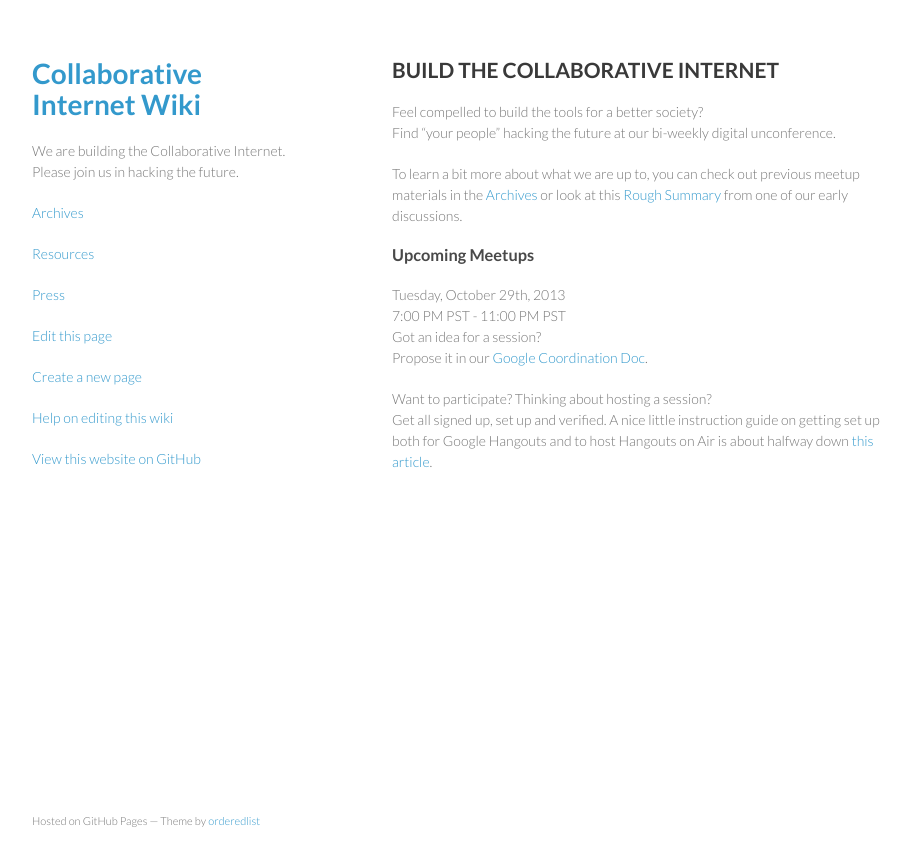
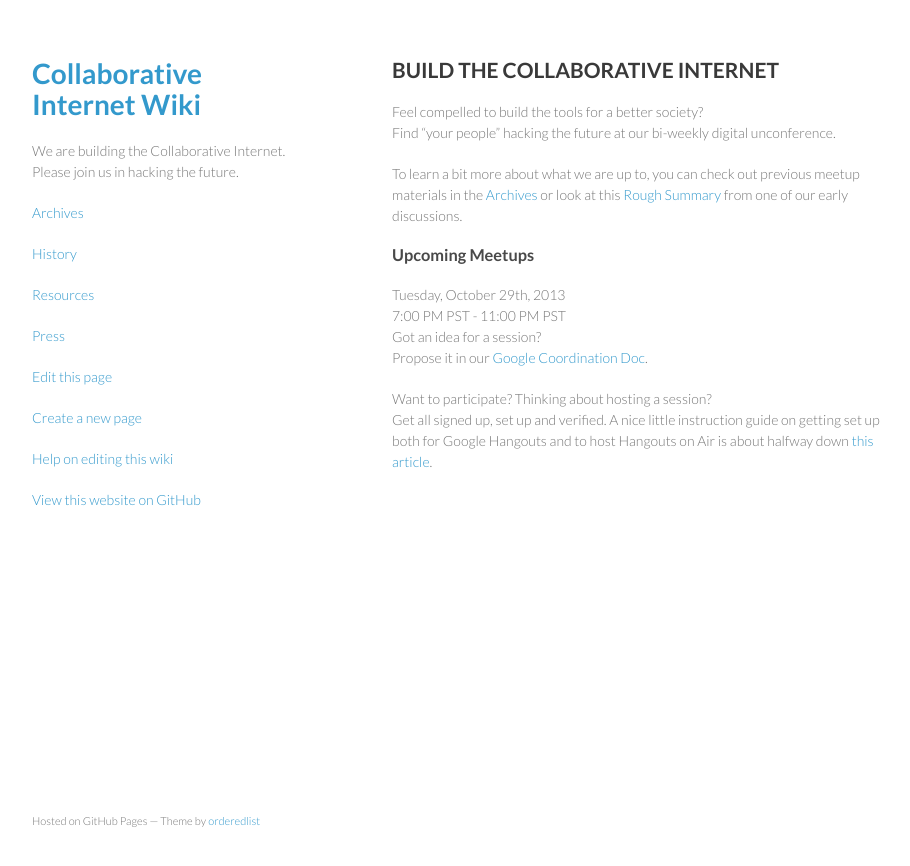
Before and after one commit to collaborativeinternet/collaborativeinternet.github.io, a Jekyll site: the page built from index.md, in a window 1280 px wide. Shown: the top 866 px of the page, without its empty margins (178-1088 px from the left). Built offline with Jekyll 4.4.1, drawn with Linux system fonts in a browser that asks for light colours.

Commit message:
Update navigation.html

```diff
--- a/_includes/navigation.html
+++ b/_includes/navigation.html
@@ -1,4 +1,5 @@
 <p class="view"><a href="/wiki/archives.html">Archives</a></p>
+<p class="view"><a href="/wiki/history.html">History</a></p>
 <p class="view"><a href="/wiki/resources.html">Resources</a></p>
 <p class="view"><a href="/wiki/press.html">Press</a></p>
 
```
